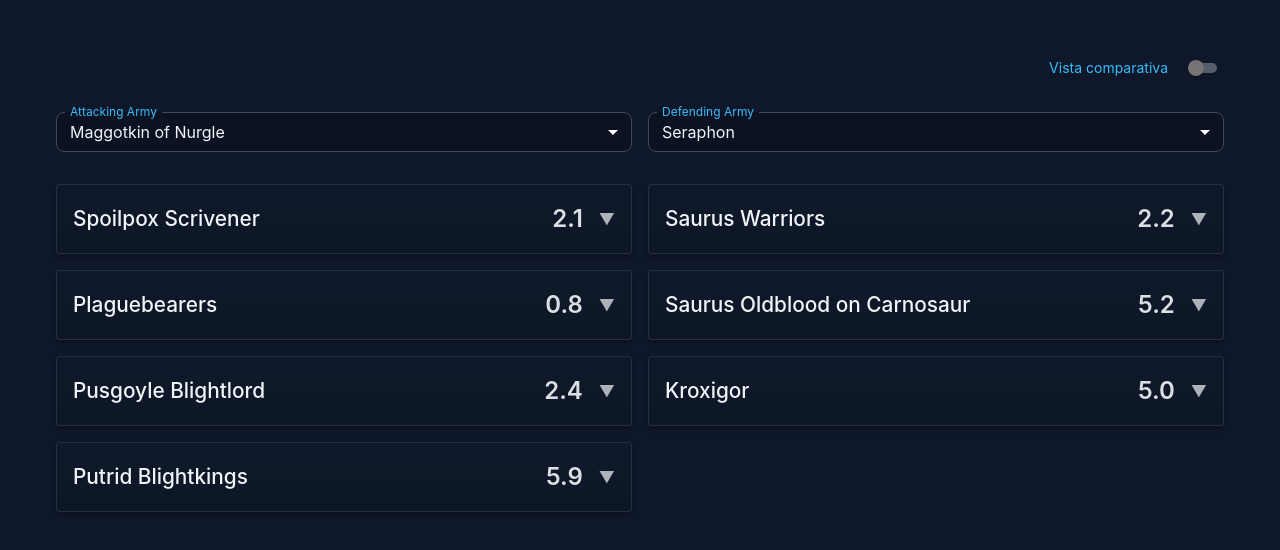
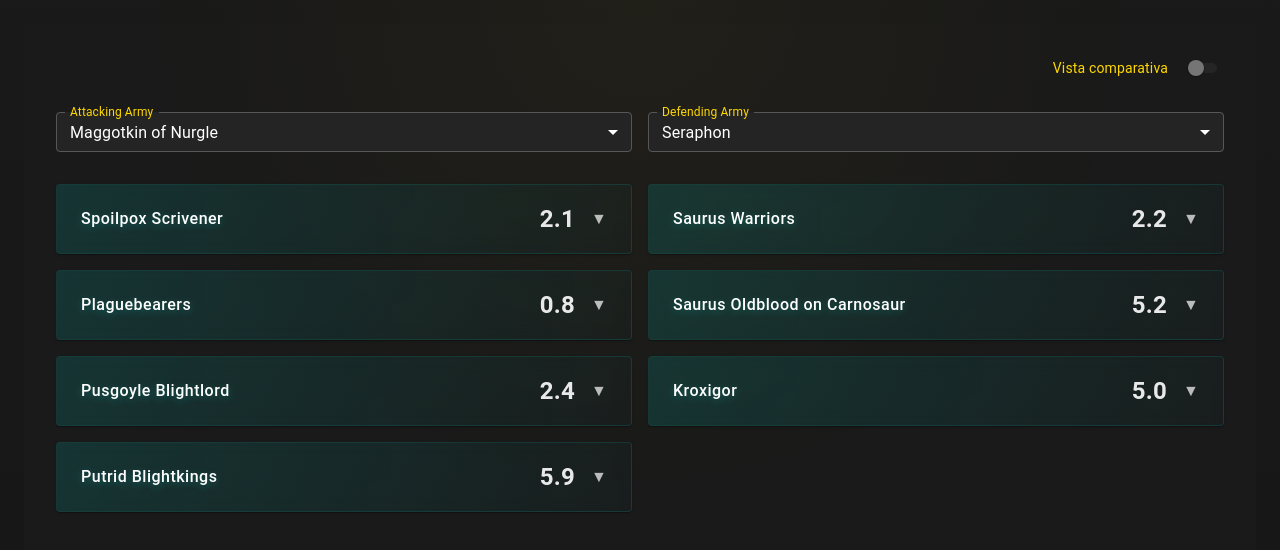
Before and after one commit to fafimba/Statos, a React (Create React App) app in the folder frontend/: page / in a window 1280 px wide. Shown: the top 550 px of the page. Built offline with nearby package versions, Linux system fonts and the light colour scheme.

Commit message:
-estilo dorado por fin

```diff
--- a/frontend/src/App.js
+++ b/frontend/src/App.js
@@ -1,145 +1,38 @@
 import React from 'react';
-import { ThemeProvider, createTheme } from '@mui/material/styles';
+import { ThemeProvider } from '@mui/material/styles';
 import CssBaseline from '@mui/material/CssBaseline';
 import Box from '@mui/material/Box';
 import ComparacionEjercitos from './components/ComparacionEjercitos/index.js';
-
-const darkTheme = createTheme({
-  palette: {
-    mode: 'dark',
-    background: {
-      default: '#0f172a',
-      paper: '#1e293b',
-      darker: '#0d1424',    // Para fondos más oscuros
-      lighter: '#334155'    // Para fondos más claros
-    },
-    primary: {
-      main: '#38bdf8',
-      light: '#7dd3fc',
-      dark: '#0284c7'
-    },
-    secondary: {
-      main: '#818cf8'
-    },
-    success: {
-      main: '#34d399',
-      light: 'rgba(52, 211, 153, 0.2)',  // Para fondos de éxito
-      dark: '#059669'
-    },
-    error: {
-      main: '#fb7185',
-      light: 'rgba(251, 113, 133, 0.2)', // Para fondos de error
-      dark: '#e11d48'
-    },
-    warning: {
-      main: '#fbbf24'
-    },
-    text: {
-      primary: '#f1f5f9',
-      secondary: '#94a3b8'
-    },
-    action: {
-      hover: 'rgba(255, 255, 255, 0.05)',
-      selected: 'rgba(255, 255, 255, 0.08)',
-      disabled: 'rgba(255, 255, 255, 0.3)',
-      disabledBackground: 'rgba(255, 255, 255, 0.12)'
-    },
-    divider: 'rgba(255, 255, 255, 0.1)',
-    custom: {
-      statBackground: 'rgba(0, 0, 0, 0.2)',     // Fondo para stats
-      cardHoverBg: 'rgba(144, 202, 249, 0.05)', // Hover de las cards
-      inputBackground: 'rgba(0, 0, 0, 0.2)',    // Fondo para inputs
-      tooltipBackground: '#1a1a1a',             // Fondo para tooltips
-      progressBarBg: 'rgba(144, 202, 249, 0.1)', // Fondo para barras de progreso
-      hoverSuccess: 'rgba(144, 238, 144, 0.3)',
-      borderSuccess: 'rgba(144, 238, 144, 0.6)',
-      hoverError: 'rgba(255, 99, 71, 0.3)',
-      borderError: 'rgba(255, 99, 71, 0.6)',
-      statText: '#fff',  // Para el texto de los stats
-      statValue: '#fff', // Para los valores de los stats
-    }
-  },
-  components: {
-    MuiCssBaseline: {
-      styleOverrides: {
-        body: {
-          backgroundColor: '#0f172a',
-          color: '#f1f5f9',
-          scrollbarColor: '#1e293b #0f172a',
-          '&::-webkit-scrollbar': {
-            width: '8px',
-          },
-          '&::-webkit-scrollbar-track': {
-            backgroundColor: '#0f172a',
-          },
-          '&::-webkit-scrollbar-thumb': {
-            backgroundColor: '#1e293b',
-            borderRadius: '4px',
-            '&:hover': {
-              backgroundColor: '#334155',
-            },
-          },
-        }
-      }
-    },
-    MuiButton: {
-      styleOverrides: {
-        root: {
-          borderRadius: '8px',
-        },
-      },
-    },
-    MuiCard: {
-      styleOverrides: {
-        root: {
-          borderRadius: '12px',
-          backgroundImage: 'none',
-        },
-      },
-    },
-    MuiPaper: {
-      styleOverrides: {
-        root: {
-          backgroundImage: 'none',
-        },
-      },
-    }
-  },
-  shape: {
-    borderRadius: 8
-  },
-  typography: {
-    fontFamily: '"Inter", "Roboto", "Helvetica", "Arial", sans-serif',
-    h1: {
-      fontWeight: 700,
-    },
-    h2: {
-      fontWeight: 600,
-    },
-    h3: {
-      fontWeight: 600,
-    },
-    h4: {
-      fontWeight: 600,
-    },
-    h5: {
-      fontWeight: 500,
-    },
-    h6: {
-      fontWeight: 500,
-    },
-  }
-});
+import { theme } from './theme';
 
 function App() {
   return (
-    <ThemeProvider theme={darkTheme}>
+    <ThemeProvider theme={theme}>
       <CssBaseline />
       <Box sx={{
         minHeight: '100vh',
-        backgroundColor: 'background.default',
+        position: 'relative',
+        backgroundColor: '#161616',
+        backgroundImage: `
+          linear-gradient(to bottom,
+            rgba(26, 26, 26, 0.8) 0%,
+            rgba(22, 22, 22, 1) 100%
+          )
+        `,
+        '&::before': {
+          content: '""',
+          position: 'fixed',
+          top: 0,
+          left: 0,
+          right: 0,
+          bottom: 0,
+          background: 'radial-gradient(circle at 50% 0%, rgba(255, 215, 0, 0.03) 0%, transparent 50%)',
+          pointerEvents: 'none',
+          zIndex: 0,
+        },
         p: { xs: 1, sm: 2, md: 3 },
         display: 'flex',
+        overflow: 'auto',
       }}>
         <ComparacionEjercitos />
       </Box>
--- a/frontend/src/components/ComparacionEjercitos/index.js
+++ b/frontend/src/components/ComparacionEjercitos/index.js
@@ -377,47 +377,57 @@
       {...(provided?.draggableProps || {})}
       {...(provided?.dragHandleProps || {})}
       sx={{
-        backgroundColor: 'background.darker',
-        backgroundImage: 'linear-gradient(180deg, rgba(56, 189, 248, 0.03) 0%, rgba(14, 165, 233, 0.01) 100%)',
-        borderRadius: '4px',
+        background: 'linear-gradient(160deg, rgba(0, 207, 200, 0.05) 0%, rgba(0, 207, 200, 0.02) 100%)',
         border: '1px solid',
-        borderColor: 'divider',
+        borderColor: 'rgba(0, 207, 200, 0.15)',
+        backdropFilter: 'blur(8px)',
+        overflow: 'hidden',
         mb: 2,
         '&:hover': {
-          borderColor: 'primary.dark',
-          backgroundImage: 'linear-gradient(180deg, rgba(56, 189, 248, 0.05) 0%, rgba(14, 165, 233, 0.02) 100%)',
+          borderColor: 'primary.main',
+          '&:after': {
+            opacity: 0.3,
+          }
+        },
+        '&:after': {
+          content: '""',
+          position: 'absolute',
+          top: 0,
+          left: 0,
+          right: 0,
+          height: '3px',
+          background: 'linear-gradient(90deg, #00cfc8 0%, #ff4d82 100%)',
+          opacity: 0,
+          transition: 'opacity 0.3s ease',
         },
         '& .MuiCardContent-root': {
           pb: '0 !important',
           p: 0
-        },
-        boxShadow: '0 4px 6px -1px rgba(0, 0, 0, 0.2), 0 2px 4px -2px rgba(0, 0, 0, 0.1)'
+        }
       }}
     >
-      <CardContent sx={{ p: 0 }}>
-        {/* Cabecera clickeable */}
+      <CardContent>
         <Box
           onClick={() => setExpandido(!expandido)}
           sx={{
+            background: 'linear-gradient(90deg, rgba(0, 207, 200, 0.1) 0%, transparent 100%)',
+            py: 2,
+            px: 3,
             cursor: 'pointer',
             display: 'flex',
             justifyContent: 'space-between',
             alignItems: 'center',
-            width: '100%',
-            minHeight: '60px', // Altura mínima fija
-            p: 2,
-            transition: 'all 0.2s ease',
-            '&:hover': {
-              backgroundColor: 'rgba(56, 189, 248, 0.03)',
-            },
-            boxSizing: 'border-box'
+            position: 'relative'
           }}
         >
-          <Typography variant="h5" sx={{
-            color: 'text.primary',
-            fontWeight: 500,
-            fontSize: '1.3rem'
-          }}>
+          <Typography
+            variant="h6"
+            sx={{
+              textShadow: '0 2px 8px rgba(0, 207, 200, 0.3)',
+              position: 'relative',
+              zIndex: 1,
+            }}
+          >
             {nombreUnidad}
           </Typography>
 
@@ -1179,8 +1189,8 @@
                   alignItems: 'center',
                   justifyContent: 'space-between',
                   backgroundColor: habilidad.type === 'fixed' || habilidadesActivas.ofensivas[habilidad.id]
-                    ? 'success.light'
-                    : 'action.hover',
+                    ? 'rgba(0, 207, 200, 0.15)'
+                    : 'rgba(255, 255, 255, 0.03)',
                   borderRadius: '4px',
                   px: 1,
                   py: 0.5,
@@ -1188,19 +1198,22 @@
                   transition: 'all 0.2s ease',
                   border: '1px solid',
                   borderColor: habilidad.type === 'fixed' || habilidadesActivas.ofensivas[habilidad.id]
-                    ? 'success.main'
+                    ? 'primary.main'
                     : 'divider',
                   '&:hover': habilidad.type === 'toggleable' ? {
-                    backgroundColor: 'rgba(144, 238, 144, 0.3)',
-                    borderColor: 'rgba(144, 238, 144, 0.6)'
+                    backgroundColor: 'rgba(0, 207, 200, 0.25)',
+                    borderColor: 'primary.light'
                   } : {}
                 }}
               >
                 <Typography variant="caption" sx={{
                   color: habilidad.type === 'fixed' || habilidadesActivas.ofensivas[habilidad.id]
-                    ? 'success.main'
+                    ? '#e6f7ff'
                     : 'text.secondary',
-                  fontSize: '0.75rem'
+                  fontSize: '0.75rem',
+                  fontWeight: habilidad.type === 'fixed' || habilidadesActivas.ofensivas[habilidad.id]
+                    ? 500
+                    : 400
                 }}>
                   {habilidad.name}
                 </Typography>
@@ -1243,8 +1256,8 @@
                   alignItems: 'center',
                   justifyContent: 'space-between',
                   backgroundColor: habilidad.type === 'fixed' || habilidadesActivas.defensivas[habilidad.id]
-                    ? 'error.light'
-                    : 'action.hover',
+                    ? 'rgba(255, 77, 130, 0.15)'
+                    : 'rgba(255, 255, 255, 0.03)',
                   borderRadius: '4px',
                   px: 1,
                   py: 0.5,
@@ -1252,19 +1265,22 @@
                   transition: 'all 0.2s ease',
                   border: '1px solid',
                   borderColor: habilidad.type === 'fixed' || habilidadesActivas.defensivas[habilidad.id]
-                    ? 'error.main'
+                    ? 'secondary.main'
                     : 'divider',
                   '&:hover': habilidad.type === 'toggleable' ? {
-                    backgroundColor: 'rgba(255, 99, 71, 0.3)',
-                    borderColor: 'rgba(255, 99, 71, 0.6)'
+                    backgroundColor: 'rgba(255, 77, 130, 0.25)',
+                    borderColor: 'secondary.light'
                   } : {}
                 }}
               >
                 <Typography variant="caption" sx={{
                   color: habilidad.type === 'fixed' || habilidadesActivas.defensivas[habilidad.id]
-                    ? 'error.main'
+                    ? '#e6f7ff'
                     : 'text.secondary',
-                  fontSize: '0.75rem'
+                  fontSize: '0.75rem',
+                  fontWeight: habilidad.type === 'fixed' || habilidadesActivas.defensivas[habilidad.id]
+                    ? 500
+                    : 400
                 }}>
                   {habilidad.name}
                 </Typography>
--- a/frontend/src/theme.js
+++ b/frontend/src/theme.js
@@ -1,19 +1,110 @@
 import { createTheme } from '@mui/material/styles';
 
-const theme = createTheme({
+export const theme = createTheme({
   palette: {
     mode: 'dark',
+    background: {
+      default: '#1a1a1a',
+      paper: '#242424',
+      darker: '#161616',
+    },
     primary: {
-      main: '#90caf9',
+      main: '#ffd700',
+      dark: '#b39700',
+      light: '#ffe14d',
     },
     secondary: {
-      main: '#f48fb1',
+      main: '#737373',
     },
-    background: {
-      default: '#121212',
-      paper: '#1e1e1e',
+    text: {
+      primary: '#ffffff',
+      secondary: '#a0a0a0',
+      stats: '#8a8a8a',
+      damage: '#ffd700',
+    },
+    divider: 'rgba(255, 255, 255, 0.1)',
+    custom: {
+      statBadge: {
+        background: '#2a2a2a',
+        border: '#3a3a3a',
+      },
+      damageBar: {
+        background: 'rgba(255, 215, 0, 0.15)',
+        fill: '#ffd700',
+      }
+    }
+  },
+  components: {
+    MuiCard: {
+      styleOverrides: {
+        root: {
+          backgroundColor: '#242424',
+          borderRadius: '4px',
+          border: '1px solid #2a2a2a',
+          '&:hover': {
+            borderColor: '#3a3a3a',
+          },
+        },
+      },
+    },
+    MuiSwitch: {
+      styleOverrides: {
+        root: {
+          padding: 7,
+        },
+        thumb: {
+          backgroundColor: '#ffd700',
+        },
+        track: {
+          backgroundColor: '#404040',
+          '.Mui-checked.Mui-checked + &': {
+            backgroundColor: 'rgba(255, 215, 0, 0.3)',
+          },
+        },
+      },
+    },
+    MuiSelect: {
+      styleOverrides: {
+        root: {
+          backgroundColor: '#242424',
+          '&:hover': {
+            backgroundColor: '#2a2a2a',
+          },
+        },
+      },
+    },
+    MuiMenuItem: {
+      styleOverrides: {
+        root: {
+          '&:hover': {
+            backgroundColor: '#2a2a2a',
+          },
+          '&.Mui-selected': {
+            backgroundColor: '#333333',
+            '&:hover': {
+              backgroundColor: '#383838',
+            },
+          },
+        },
+      },
+    },
+  },
+  typography: {
+    fontFamily: '"Roboto", "Helvetica", "Arial", sans-serif',
+    h6: {
+      fontSize: '1rem',
+      fontWeight: 500,
+      letterSpacing: '0.5px',
+    },
+    stats: {
+      fontSize: '0.875rem',
+      fontWeight: 500,
+      letterSpacing: '0.1px',
+    },
+    damage: {
+      fontSize: '1.25rem',
+      fontWeight: 700,
+      color: '#ffd700',
     },
   },
 });
-
-export default theme;
```
Also changed, not shown: 1 other file (tests, documents, lock files or other folders).
